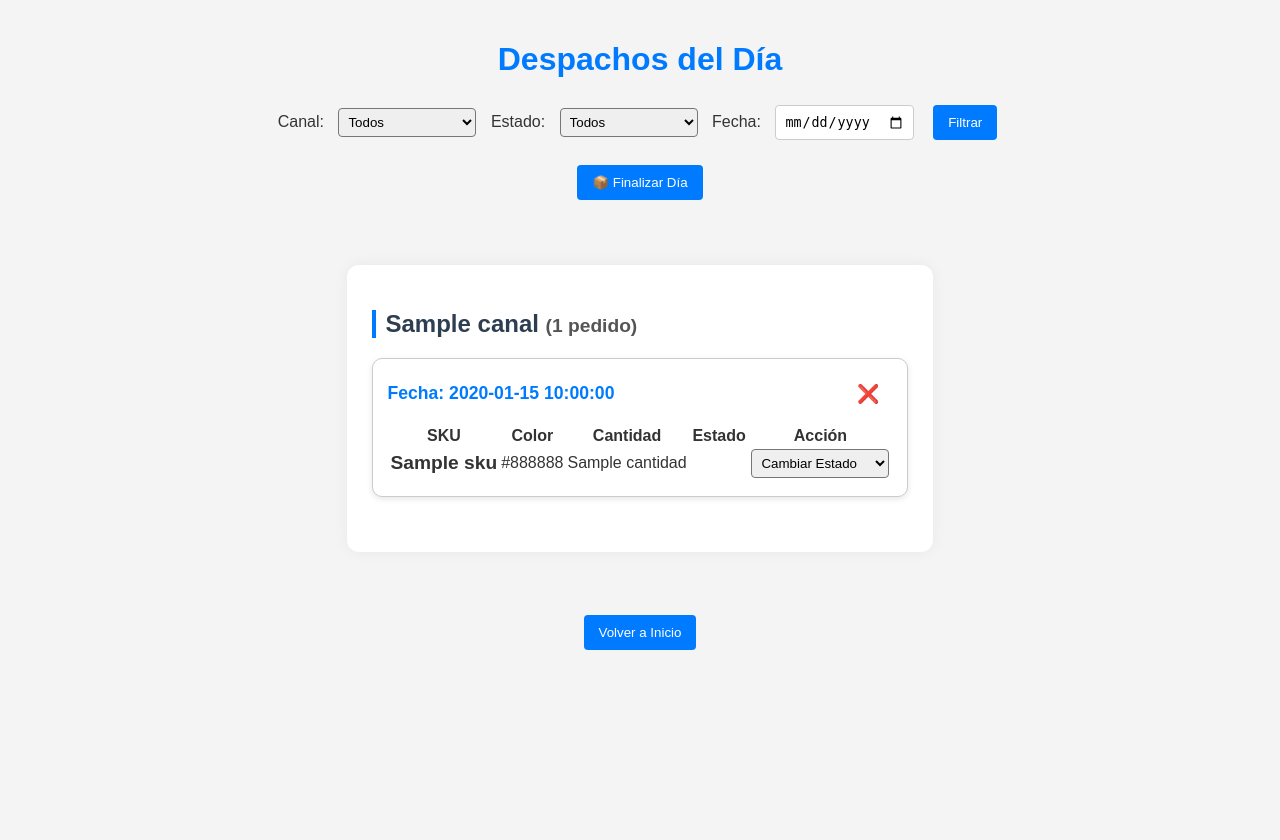
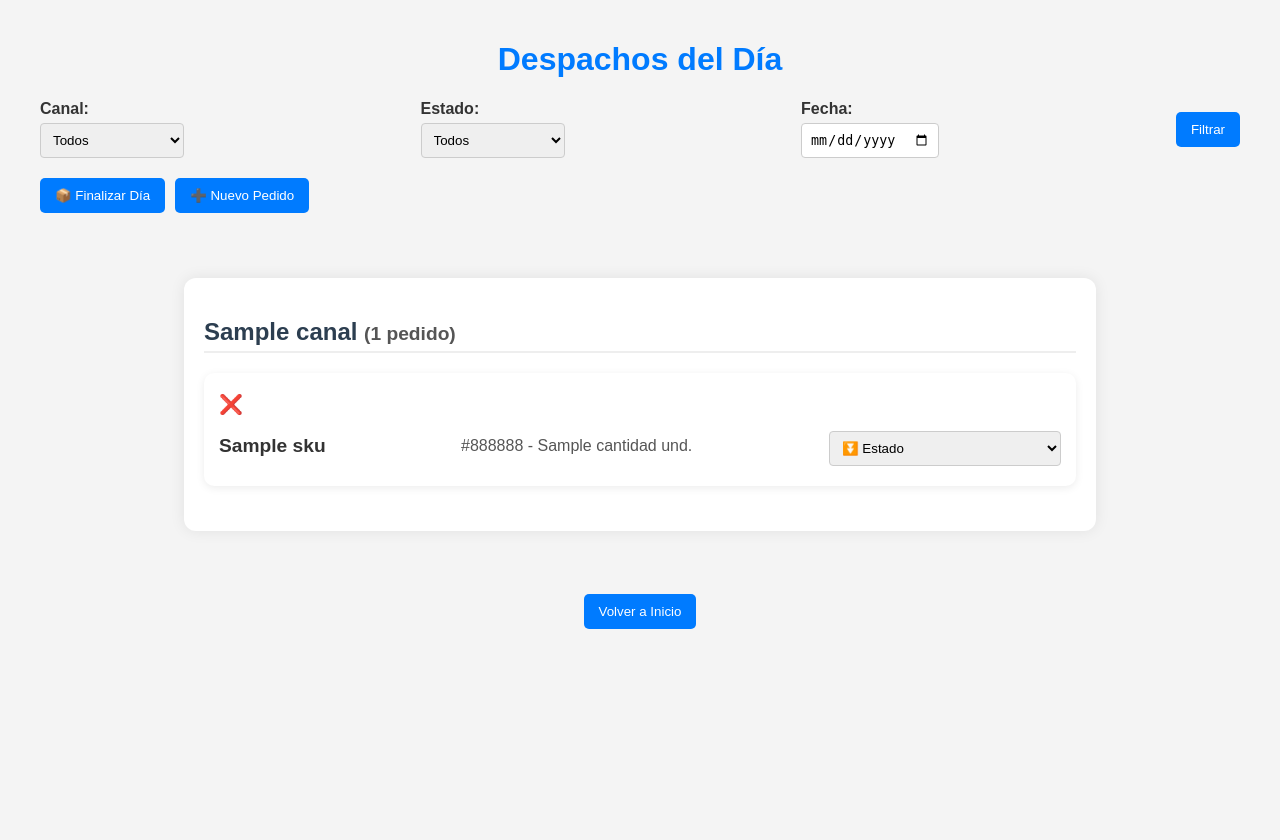
Before and after one commit to ajuarezc/Despachos_bebeglo, a Flask app: template app/templates/base.html in a window 1280 px wide. Run offline with Flask 3, Linux system fonts and the light colour scheme; the template is opened without the code that fills it: most values are stand-ins (such as "Sample title", 1, 10 or a date in 2020).

Commit message:
Agregué colores, no se actualiza al cambiar esttado, JSON

```diff
--- a/app/static/css/styles.css
+++ b/app/static/css/styles.css
@@ -20,136 +20,193 @@ button {
     border: none;
     color: white;
     padding: 10px 15px;
-    margin: 5px;
+    margin: 5px 0;
     cursor: pointer;
-    border-radius: 4px;
-    transition: background-color 0.3s;
+    border-radius: 5px;
+    transition: background-color 0.3s ease;
 }
 
 button:hover {
     background-color: #0056b3;
 }
 
-.btn-eliminar {
-    background: none;
-    border: none;
-    color: #dc3545;
-    font-size: 18px;
-    cursor: pointer;
-    padding: 4px 8px;
+button:disabled {
+    background-color: #ccc;
+    cursor: not-allowed;
 }
 
-.btn-eliminar:hover {
-    color: #a80000;
+.filtros {
+    margin-bottom: 20px;
+    width: 100%;
+    max-width: 1200px;
 }
 
+.filtros form {
+    display: flex;
+    flex-wrap: wrap;
+    gap: 15px;
+    align-items: center;
+    justify-content: space-between;
+}
+
+.filtros label {
+    display: flex;
+    flex-direction: column;
+    font-weight: bold;
+}
+
+input[type="text"],
+input[type="date"],
+input[type="number"],
+select {
+    padding: 8px;
+    margin-top: 5px;
+    border: 1px solid #ccc;
+    border-radius: 4px;
+}
+
+input:focus,
+select:focus {
+    border-color: #007BFF;
+    outline: none;
+}
+
+/* Más ancho */
 .canal-card {
     margin: 40px auto;
-    max-width: 1000px;
+    max-width: 1200px;
     background: white;
-    padding: 25px;
+    padding: 20px;
     border-radius: 12px;
-    box-shadow: 0 0 15px rgba(0, 0, 0, 0.05);
+    box-shadow: 0 0 15px rgba(0, 0, 0, 0.08);
+}
+
+/* Fondo por canal */
+.canal-card[data-canal="Mercadolibre"] {
+    background-color: #fff8e1;
+}
+.canal-card[data-canal="Bebeglo.cl"] {
+    background-color: #e1f5fe;
+}
+.canal-card[data-canal="Paris"] {
+    background-color: #f3e5f5;
+}
+.canal-card[data-canal="Mercadolibre Flex"] {
+    background-color: #fbe9e7;
+}
+.canal-card[data-canal="Walmart"] {
+    background-color: #e8f5e9;
+}
+.canal-card[data-canal="Falabella"] {
+    background-color: #ede7f6;
 }
 
 .canal-card h2 {
-    font-size: 24px;
     color: #2c3e50;
     margin-bottom: 20px;
-    border-left: 4px solid #007BFF;
-    padding-left: 10px;
+    border-bottom: 2px solid #eee;
+    padding-bottom: 5px;
 }
 
-.subtabla {
-    margin-bottom: 30px;
-    border: 1px solid #ccc;
+.pedido-card {
+    background: #fff;
+    border-radius: 10px;
     padding: 15px;
-    border-radius: 10px;
-    background-color: #ffffff;
-    box-shadow: 0 2px 6px rgba(0, 0, 0, 0.1);
+    margin-bottom: 25px;
+    box-shadow: 0 2px 8px rgba(0,0,0,0.08);
+    transition: box-shadow 0.3s ease;
+}
+
+.pedido-card:hover {
+    box-shadow: 0 4px 12px rgba(0,0,0,0.15);
 }
 
 .pedido-header {
     display: flex;
     justify-content: space-between;
     align-items: center;
-    margin-bottom: 10px;
+    padding-bottom: 5px;
+    margin-bottom: 5px;
 }
 
-.pedido-info {
-    font-size: 1.1em;
-    color: #007BFF;
-    font-weight: bold;
+.productos {
+    display: flex;
+    flex-direction: column;
+    gap: 10px;
 }
 
+.producto-linea {
+    display: grid;
+    grid-template-columns: 2fr 2fr 1fr 2fr;
+    align-items: center;
+    gap: 10px;
+    padding: 5px 0;
+    border-bottom: 1px solid #f0f0f0;
+}
+
+.producto-linea:last-child {
+    border-bottom: none;
+}
+
+.sku {
+    font-weight: bold;
+    font-size: 1.2em;
+    color: #333;
+}
+
+.detalle {
+    color: #555;
+}
+
+.select-estado {
+    padding: 6px;
+    border-radius: 5px;
+    border: 1px solid #ccc;
+    width: 100%;
+}
+
+/* Estado colores */
 .estado-tag {
     padding: 4px 8px;
     border-radius: 4px;
-    font-weight: bold;
     color: white;
     font-size: 0.9em;
+    font-weight: bold;
+    text-align: center;
+    min-width: 100px;
+    display: inline-block;
 }
 
 .estado-tag.pickeado {
     background-color: #28a745;
 }
-
-.estado-tag.sin-stock {
-    background-color: #dc3545;
-}
-
-.estado-tag.anulado {
-    background-color: #6c757d;
-}
-
-.estado-tag.nuevo-picking {
-    background-color: #ffc107;
-    color: black;
-}
-
 .estado-tag.picking {
     background-color: #17a2b8;
 }
-
 .estado-tag.entregado {
-    background-color: purple;
-    color: white;
+    background-color: #007bff;
+}
+.estado-tag.sin-stock {
+    background-color: #ffc107;
+    color: #000;
+}
+.estado-tag.anulado {
+    background-color: #dc3545;
+}
+.estado-tag.nuevo-picking {
+    background-color: #6f42c1;
 }
 
-select {
-    padding: 5px;
-    border-radius: 4px;
+.btn-eliminar {
+    background: none;
+    border: none;
+    font-size: 1.2em;
+    color: #888;
+    cursor: pointer;
+    transition: color 0.3s;
+    padding: 0;
 }
 
-td.sku {
-    font-size: 1.2em;
-    font-weight: bold;
-    color: #333;
+.btn-eliminar:hover {
+    color: #e74c3c;
 }
-
-input[type="text"],
-input[type="date"],
-input[type="number"] {
-    padding: 8px;
-    margin: 5px;
-    border: 1px solid #ccc;
-    border-radius: 4px;
-}
-
-input:focus {
-    border-color: #007BFF;
-    outline: none;
-}
-
-form {
-    text-align: center;
-}
-
-.filtros {
-    margin-bottom: 20px;
-}
-
-.filtros select,
-.filtros input[type="date"] {
-    margin: 0 10px;
-}
--- a/app/templates/base.html
+++ b/app/templates/base.html
@@ -42,43 +42,43 @@
             <button type="submit">Filtrar</button>
         </form>
 
-        <!-- Botón Finalizar Día -->
-        <form method="POST" action="/finalizar_dia" style="margin-top: 15px;" onsubmit="return confirm('¿Estás seguro de finalizar el día? Esto eliminará los pedidos de hoy y los exportará a Excel.');">
+        <div style="margin-top: 15px; display: flex; gap: 10px;">
+            <form method="POST" action="/finalizar_dia" onsubmit="return confirm('¿Estás seguro de finalizar el día? Esto eliminará los pedidos de hoy y los exportará a Excel.');">
                 <button type="submit">📦 Finalizar Día</button>
             </form>
+
+            <button onclick="location.href='/nuevo'">➕ Nuevo Pedido</button>
+        </div>
     </div>
 
     {% for canal, pedidos_por_canal in despachos.items() %}
-    <div class="canal-card">
-        <h2>{{ canal }} <span style="font-size: 0.8em; color: #555;">({{ pedidos_por_canal|length }} pedido{{ pedidos_por_canal|length > 1 and 's' or '' }})</span></h2>
+    <div class="canal-card" data-canal="{{ canal }}">
+        <h2>{{ canal }}
+            <span style="font-size: 0.8em; color: #555;">
+                ({{ pedidos_por_canal|length }} pedido{{ pedidos_por_canal|length > 1 and 's' or '' }})
+            </span>
+        </h2>
 
         {% for pedido_id, datos in pedidos_por_canal.items() %}
-        <div class="subtabla" id="pedido-{{ pedido_id }}">
-            <div class="pedido-header">
-                <div class="pedido-info">
-                    Fecha: {{ datos[0].fecha }}{% if datos|length > 1 %}<span class="juntos">(JUNTOS)</span>{% endif %}
-                </div>
-                <form action="{{ url_for('main.eliminar_pedido', pedido_id=pedido_id) }}" method="POST" onsubmit="return confirm('¿Seguro que deseas eliminar este pedido?');">
+        <div class="pedido-card">
+            <div class="pedido-header" style="margin-bottom: 0; padding-bottom: 0; border-bottom: none;">
+                {% if datos|length > 1 %}
+                <span class="juntos">(JUNTOS)</span>
+                {% endif %}
+                <form action="{{ url_for('main.eliminar_pedido', pedido_id=pedido_id) }}" method="POST" onsubmit="return confirm('¿Eliminar este pedido?');">
                     <button class="btn-eliminar" title="Eliminar Pedido">❌</button>
                 </form>
             </div>
 
-            <table>
-                <tr>
-                    <th>SKU</th><th>Color</th><th>Cantidad</th><th>Estado</th><th>Acción</th>
-                </tr>
+            <div class="productos">
                 {% for row in datos %}
-                <tr>
-                    <td class="sku">{{ row.sku }}</td>
-                    <td>{{ row.color }}</td>
-                    <td>{{ row.cantidad }}</td>
-                    <td>
-                        <span class="estado-tag {{ row.estado|lower|replace(' ', '-') }}">{{ row.estado }}</span>
-                    </td>
-                    <td>
-                        <form method="POST" action="{{ url_for('main.actualizar_estado', detalle_id=row.id, nuevo_estado='__DYNAMIC__') }}#pedido-{{ row.pedido_id }}" onsubmit="return false;">
-                            <select onchange="this.form.action=this.form.action.replace('__DYNAMIC__', this.value); this.form.submit();">
-                                <option disabled selected>Cambiar Estado</option>
+                <div class="producto-linea">
+                    <div class="sku">{{ row.sku }}</div>
+                    <div class="detalle">{{ row.color }} - {{ row.cantidad }} und.</div>
+                    <div class="estado-tag {{ row.estado|lower|replace(' ', '-') }}">{{ row.estado }}</div>
+
+                    <select class="estado-select" data-detalle-id="{{ row.id }}">
+                        <option disabled selected>⏬ Estado</option>
                         <option value="PICKING">📦 Picking</option>
                         <option value="PICKEADO">✔️ Pickeado</option>
                         <option value="ENTREGADO">📬 Entregado</option>
@@ -86,11 +86,9 @@
                         <option value="ANULADO">🚫 Anulado</option>
                         <option value="NUEVO PICKING">🔁 Nuevo Picking</option>
                     </select>
-                        </form>
-                    </td>
-                </tr>
+                </div>
                 {% endfor %}
-            </table>
+            </div>
         </div>
         {% endfor %}
     </div>
@@ -99,5 +97,44 @@
     <br>
     <button onclick="location.href='/'">Volver a Inicio</button>
 
+    <!-- JavaScript AJAX para actualizar estados -->
+    <script>
+    document.addEventListener("DOMContentLoaded", function () {
+        const selects = document.querySelectorAll(".estado-select");
+
+        selects.forEach(select => {
+            select.addEventListener("change", function () {
+                const detalleId = this.dataset.detalleId;
+                const nuevoEstado = this.value;
+
+                fetch("/actualizar_estado", {
+                    method: "POST",
+                    headers: {
+                        "Content-Type": "application/json",
+                    },
+                    body: JSON.stringify({
+                        detalle_id: detalleId,
+                        nuevo_estado: nuevoEstado
+                    })
+                })
+                .then(response => response.json())
+                .then(data => {
+                    if (data.success) {
+                        console.log(`Estado actualizado correctamente a ${nuevoEstado}`);
+                        // Opcional: actualizar texto o clase visual
+                        this.previousElementSibling.textContent = nuevoEstado;
+                        this.previousElementSibling.className = "estado-tag " + nuevoEstado.toLowerCase().replace(" ", "-");
+                    } else {
+                        alert("Error al actualizar el estado");
+                    }
+                })
+                .catch(error => {
+                    console.error("Error en la solicitud:", error);
+                });
+            });
+        });
+    });
+    </script>
+
 </body>
 </html>
```
Also changed, not shown: app/routes.py (+10 -9 lines), app/static/js/script.js (added, +22 -0 lines). Lines whose indentation alone changed are shown as unchanged.
